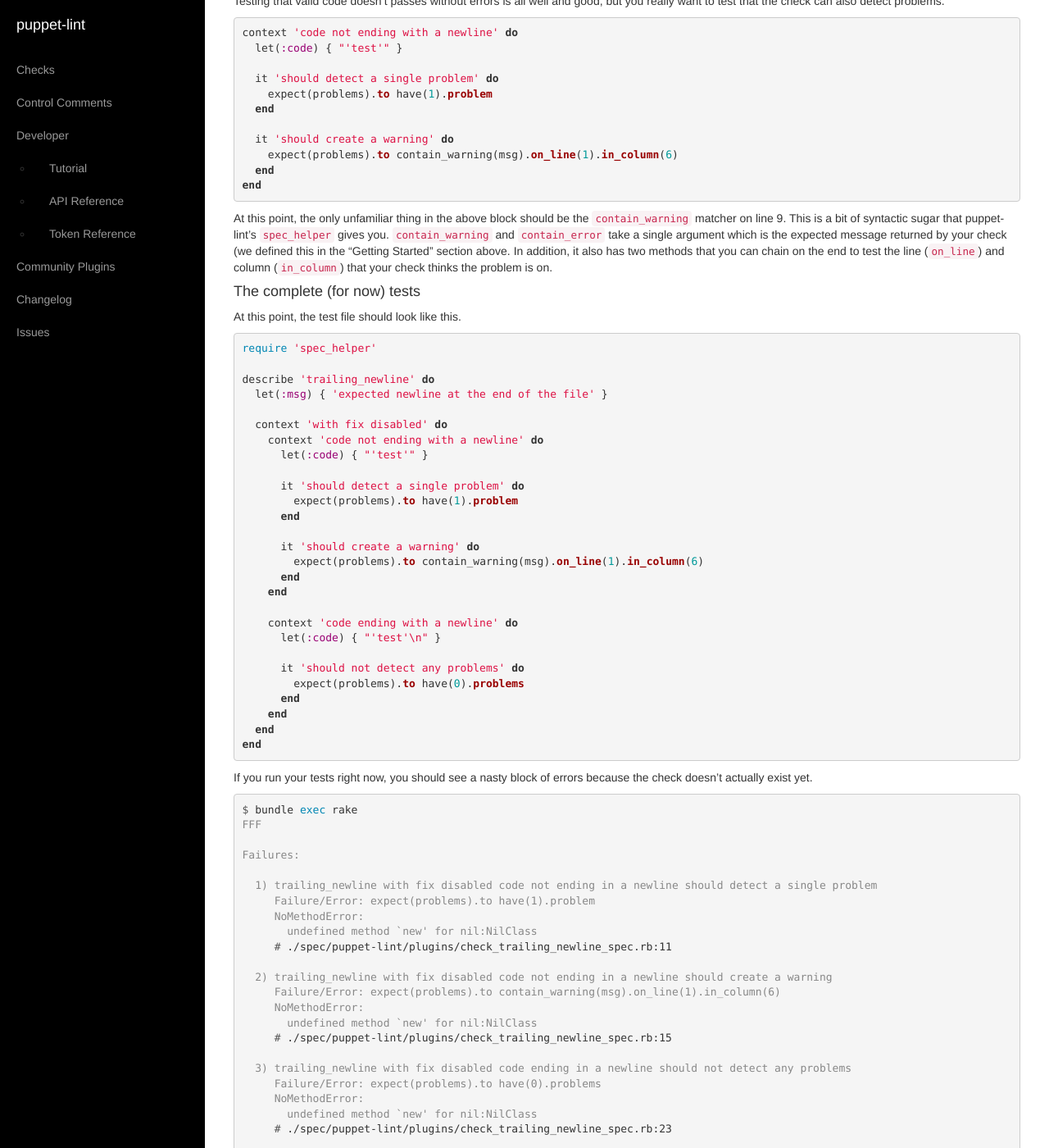
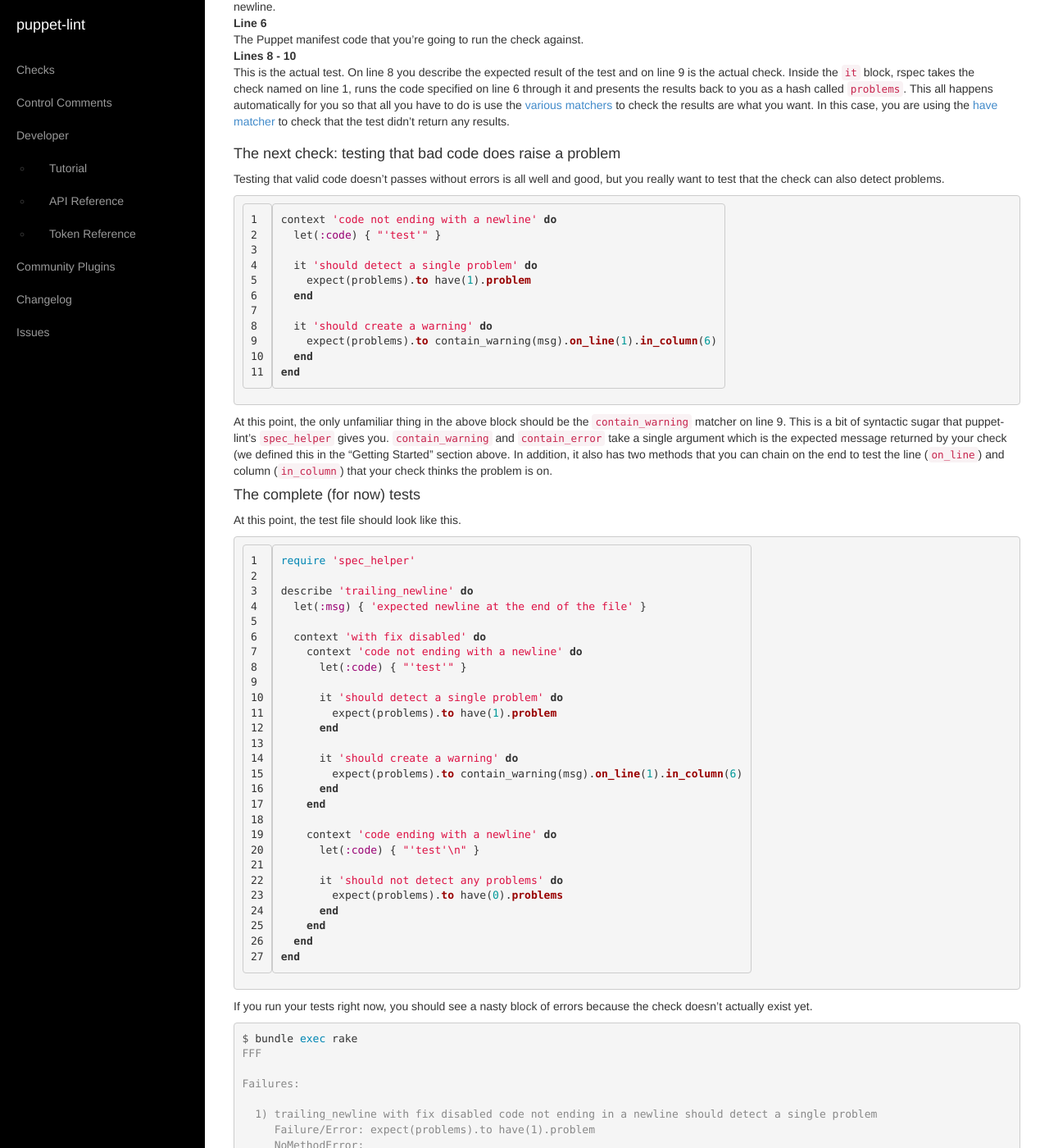
Before and after one commit to rodjek/puppet-lint, a Jekyll site: the page built from developer/tutorial/index.md, in a window 1280 px wide and 1400 px high, scrolled down 4478 px. Shown: the whole window at 82% size. Built offline with Jekyll 4.4.1, drawn with Linux system fonts in a browser that asks for light colours; some of the changed text lies outside the part shown.

Commit message:
Generate line numbers for plugin tutorial code examples

```diff
--- a/developer/tutorial/index.md
+++ b/developer/tutorial/index.md
@@ -50,7 +50,7 @@ projects, visit [Choose A License](http://choosealicense.com/) to have a look
 at some options. When you find one you're happy with (the MIT license is highly recommended), drop it in a file called `LICENSE` in the root of your project.
 
 ### puppet-lint-trailing_newline-check.gemspec
-{% highlight ruby %}
+{% highlight ruby linenos %}
 Gem::Specification.new do |spec|
   spec.name        = 'puppet-lint-trailing_newline-check'
   spec.version     = '1.0.0'
@@ -101,7 +101,7 @@ by `add_dependency`, these gems will not be installed when you run
 `gem install`.
 
 ### Rakefile
-{% highlight ruby %}
+{% highlight ruby linenos %}
 require 'rspec/core/rake_task'
 
 RSpec::Core::RakeTask.new(:spec)
@@ -124,7 +124,7 @@ Line 5
 any arguments.
 
 ### spec/spec_helper.rb
-{% highlight ruby %}
+{% highlight ruby linenos %}
 require 'puppet-lint'
 
 PuppetLint::Plugins.load_spec_helper
@@ -144,7 +144,7 @@ make it very easy to test plugins, so you should make them available to our
 plugin too.
 
 ### Gemfile
-{% highlight ruby %}
+{% highlight ruby linenos %}
 source 'https://rubygems.org'
 
 gemspec
@@ -186,7 +186,7 @@ using the default behaviour which is to install them into `$BUNDLE_PATH` or
 `$GEM_HOME`. This way everything is contained nicely in my project directory.
 
 ### .gitignore
-{% highlight text %}
+{% highlight text linenos %}
 /.bundle/
 /vendor/gems/
 /Gemfile.lock
@@ -232,7 +232,7 @@ tests will go in `spec/puppet-lint/plugins/check_trailing_newline_spec.rb`.
 
 The first thing to do in any test file is require our `spec_helper.rb` file.
 
-{% highlight ruby %}
+{% highlight ruby linenos %}
 require 'spec_helper'
 
 describe 'trailing_newline' do
@@ -248,7 +248,7 @@ idea which check it should be running.
 Fortunately, this check only needs two test cases: what should happen when the
 code ends with a newline and what happens when it doesn't.
 
-{% highlight ruby %}
+{% highlight ruby linenos %}
 describe 'trailing_newline' do
   let(:msg) { 'expected newline at the end of the file' }
 
@@ -294,7 +294,7 @@ to check that the test didn't return any results.
 Testing that valid code doesn't passes without errors is all well and good, but
 you really want to test that the check can also detect problems.
 
-{% highlight ruby %}
+{% highlight ruby linenos %}
 context 'code not ending with a newline' do
   let(:code) { "'test'" }
 
@@ -319,7 +319,7 @@ column (`in_column`) that your check thinks the problem is on.
 #### The complete (for now) tests
 At this point, the test file should look like this.
 
-{% highlight ruby %}
+{% highlight ruby linenos %}
 require 'spec_helper'
 
 describe 'trailing_newline' do
@@ -398,7 +398,7 @@ $ mkdir -p lib/puppet-lint/plugins
 Next, define our new check (in
 `lib/puppet-lint/plugins/check_trailing_newline.rb`)
 
-{% highlight ruby %}
+{% highlight ruby linenos %}
 PuppetLint.new_check(:trailing_newline) do
   def check
   end
@@ -435,7 +435,7 @@ check if it is a newline. You can do this by accessing the `tokens` array,
 which is an array of PuppetLint::Lexer::Token objects representing the
 tokenised contents of the manifest.
 
-{% highlight ruby %}
+{% highlight ruby linenos %}
 def check
   last_token = tokens.last
 
@@ -446,7 +446,7 @@ end
 
 Now create a warning if the last token is not a newline.
 
-{% highlight ruby %}
+{% highlight ruby linenos %}
 def check
   last_token = tokens.last
 
@@ -487,7 +487,7 @@ As with the check logic, you should start by writing tests.
 Add a new context to the `describe` block in your spec file and some `before`
 and `after` hooks to enable and disable the fix functionality.
 
-{% highlight ruby %}
+{% highlight ruby linenos %}
 context 'with fix enabled' do
   before do
     PuppetLint.configuration.fix = true
@@ -501,7 +501,7 @@ end
 
 Next, add some specs.
 
-{% highlight ruby %}
+{% highlight ruby linenos %}
 context 'code not ending in a newline' do
   let(:code) { "'test'" }
 
@@ -572,7 +572,7 @@ The first thing you need to do is define a `fix` method in
 `lib/puppet-lint/plugins/check_trailing_newlines.rb` which will be passed the
 problem hash generated by `notify` in your `check` method.
 
-{% highlight ruby %}
+{% highlight ruby linenos %}
 def fix(problem)
 end
 {% endhighlight %}
@@ -581,7 +581,7 @@ Inside this method, you can modify the `tokens` array to fix problems
 as necessary. In this case, all you need to do is append a newline token to the
 array.
 
-{% highlight ruby %}
+{% highlight ruby linenos %}
 def fix(problem)
   tokens << PuppetLint::Lexer::Token.new(:NEWLINE, "\n", 0, 0)
 end
```
